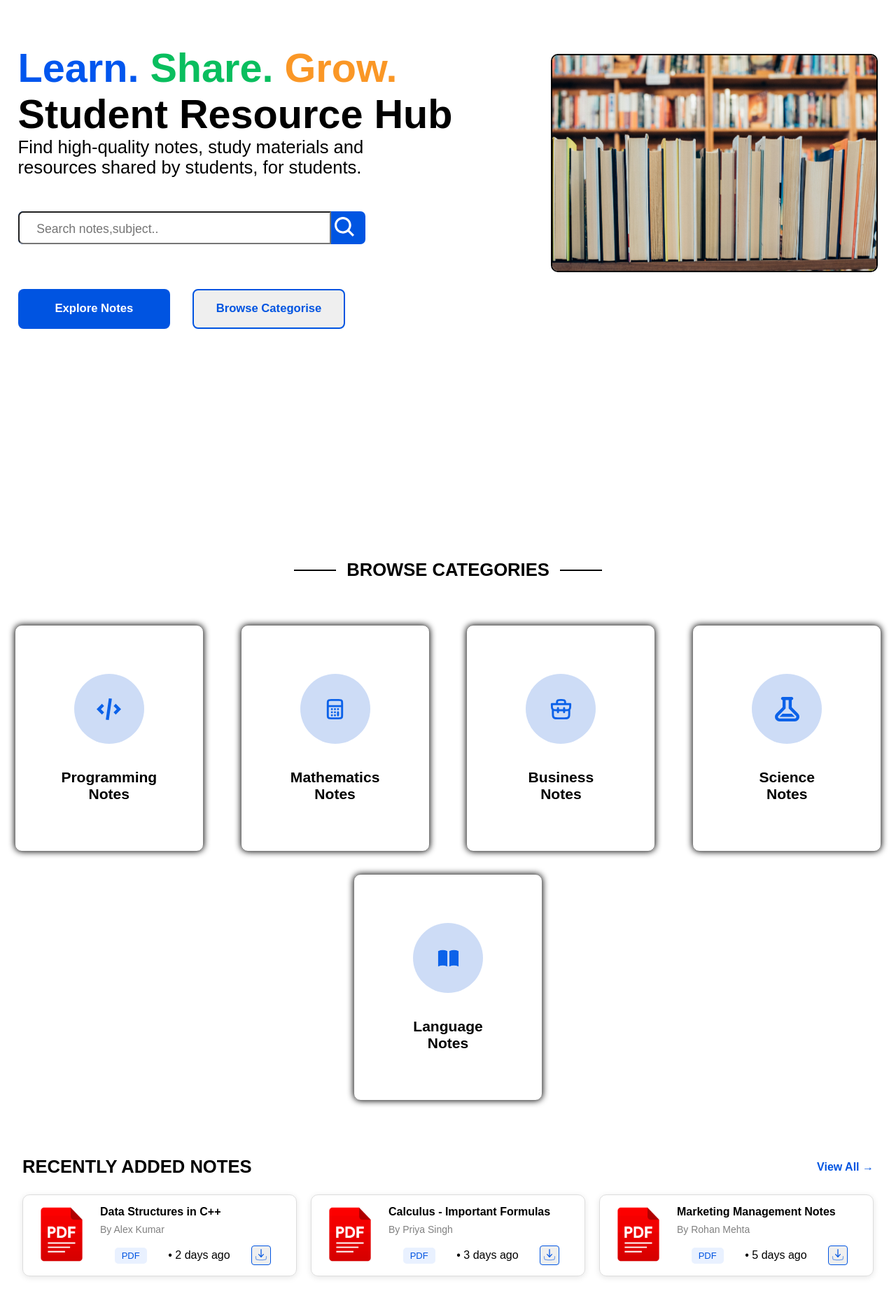
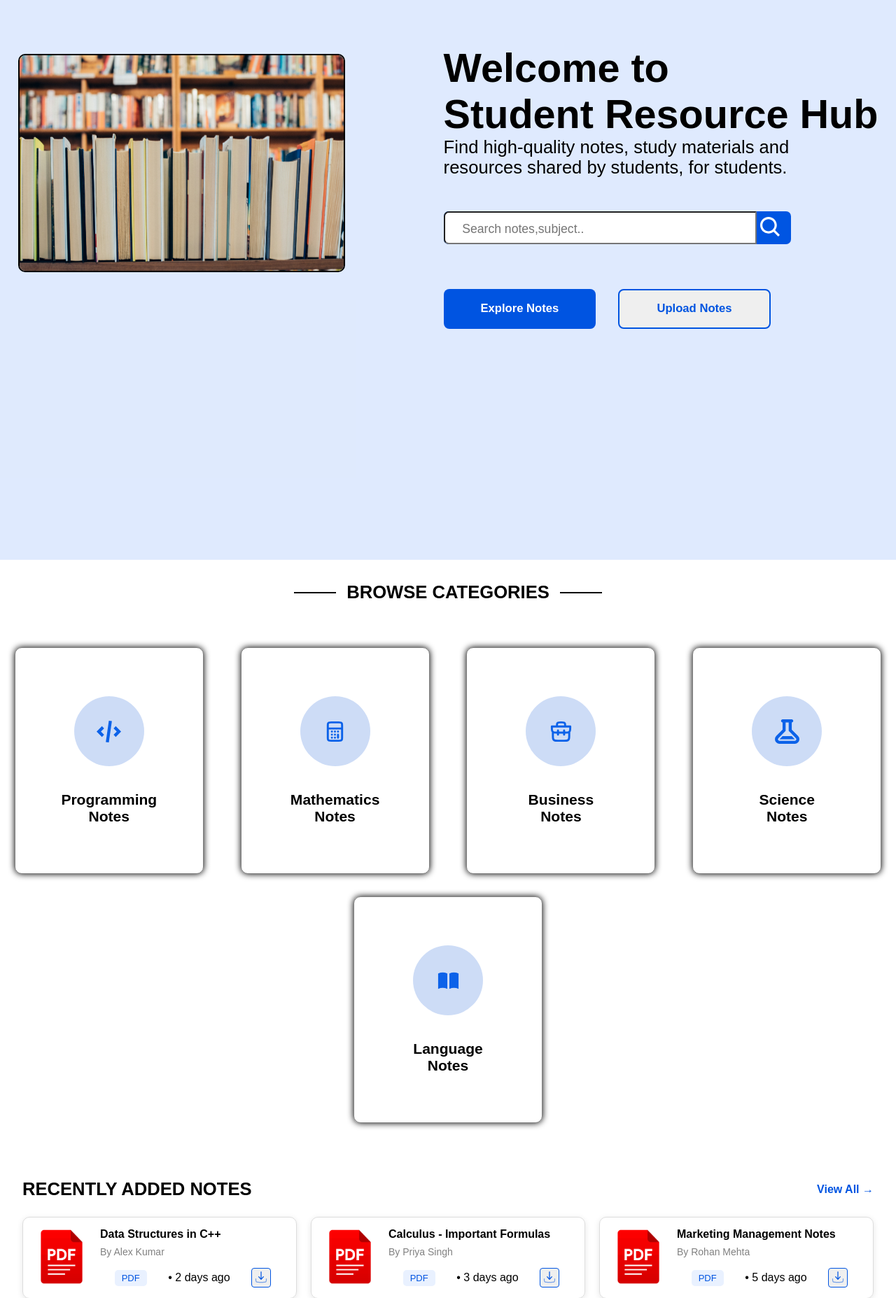
Before and after one commit to menukasadharuwan/noteflow-student-resource-hub, a PHP site: page / in a window 1280 px wide. Shown: the part 80-1935 px from the top of the page at 70% size. Run offline with PHP 8.4, Linux system fonts and the light colour scheme.

Commit message:
changed some content and css in index.html

```diff
--- a/css/style.css
+++ b/css/style.css
@@ -188,6 +188,7 @@
 .hero{
     width: 100%;
     min-height: 100vh;
+    background-color: #2f78f427;
 }
 
 .hero-main{
@@ -387,6 +388,7 @@
   justify-content: center;
   align-items: center;
   gap: 4em;
+  margin-top: 2em;
 }
 
 .ctg-title h3{
--- a/index.html
+++ b/index.html
@@ -59,10 +59,12 @@
     <!--Hero section-->
     <div class="hero">
       <div class="hero-main">
+        <div class="hero-right">
+          <img src="images/heroimage.jpg" alt="hero image" id="heroimg" />
+        </div>
         <div class="hero-left">
           <h1 id="learn-text">
-            <span id="ln-1">Learn.</span> <span id="ln-2">Share.</span>
-            <span id="ln-3">Grow.</span>
+            Welcome to
           </h1>
           <h1 id="student-text">Student Resource Hub</h1>
           <p>
@@ -76,12 +78,10 @@
           </div>
           <div class="hero-buttons">
             <button class="btn note-btn">Explore Notes</button>
-            <button class="btn browse-btn">Browse Categorise</button>
+            <button class="btn browse-btn">Upload Notes</button>
           </div>
         </div>
-        <div class="hero-right">
-          <img src="images/heroimage.jpg" alt="hero image" id="heroimg" />
-        </div>
+
       </div>
     </div>
 
```
